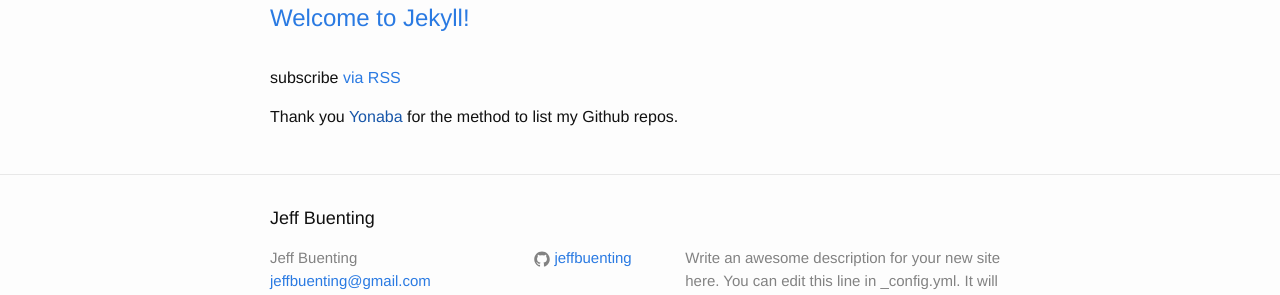
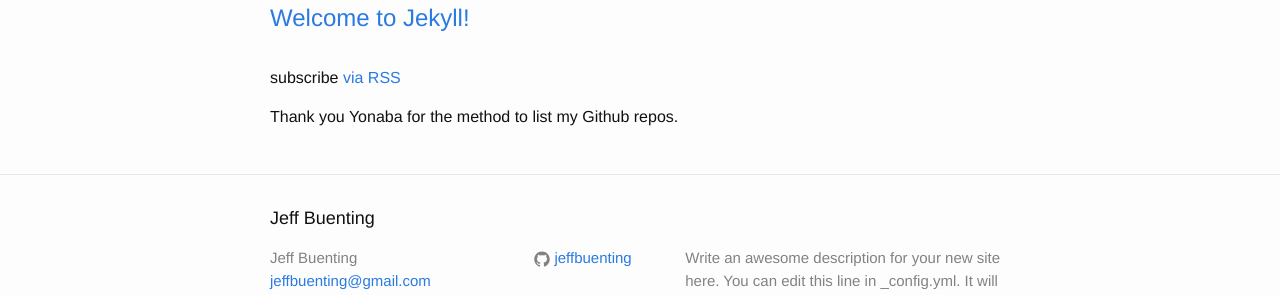
Before and after one commit to jeffbuenting/jeffbuenting.github.io, a Jekyll site: the page built from index.html, in a window 1280 px wide. Shown: the part 161-456 px from the top of the page. Built offline with Jekyll 4.4.1, drawn with Linux system fonts in a browser that asks for light colours.

Commit message:
Update index.html

```diff
--- a/index.html
+++ b/index.html
@@ -33,6 +33,7 @@
   </script>
 </div>
 
-<div>
-  <p class="box1">Thank you <a href url = "http://yonaba.github.io/2012/08/14/List-your-GitHub-projects-using-JavaScript-and-jQuery.md.html">Yonaba</a> for the method to list my Github repos.</aref></p>
-</div>
+ <div>
+    <p class="box1">Thank you <aref url = "http://yonaba.github.io/2012/08/14/List-your-GitHub-projects-using-JavaScript-and-jQuery.md.html">Yonaba</a> for the method to list my Github repos.</aref></p>
+
+  </div>
```
